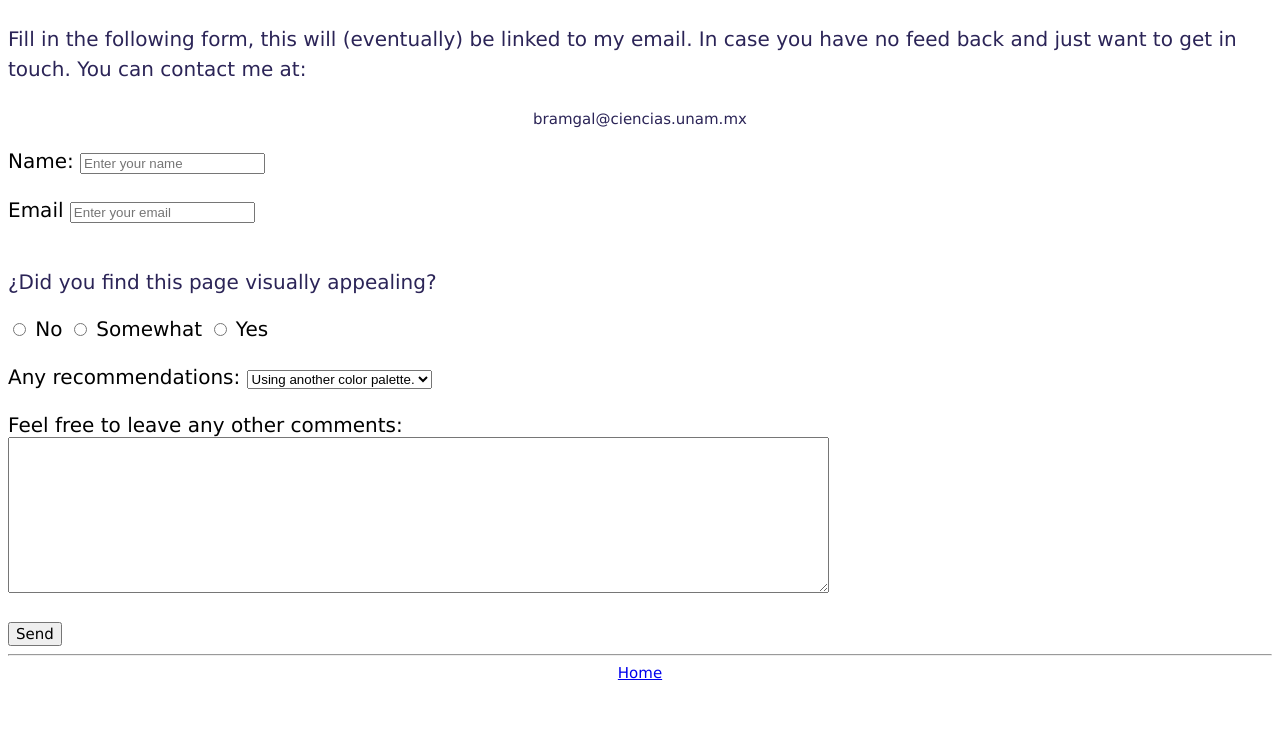
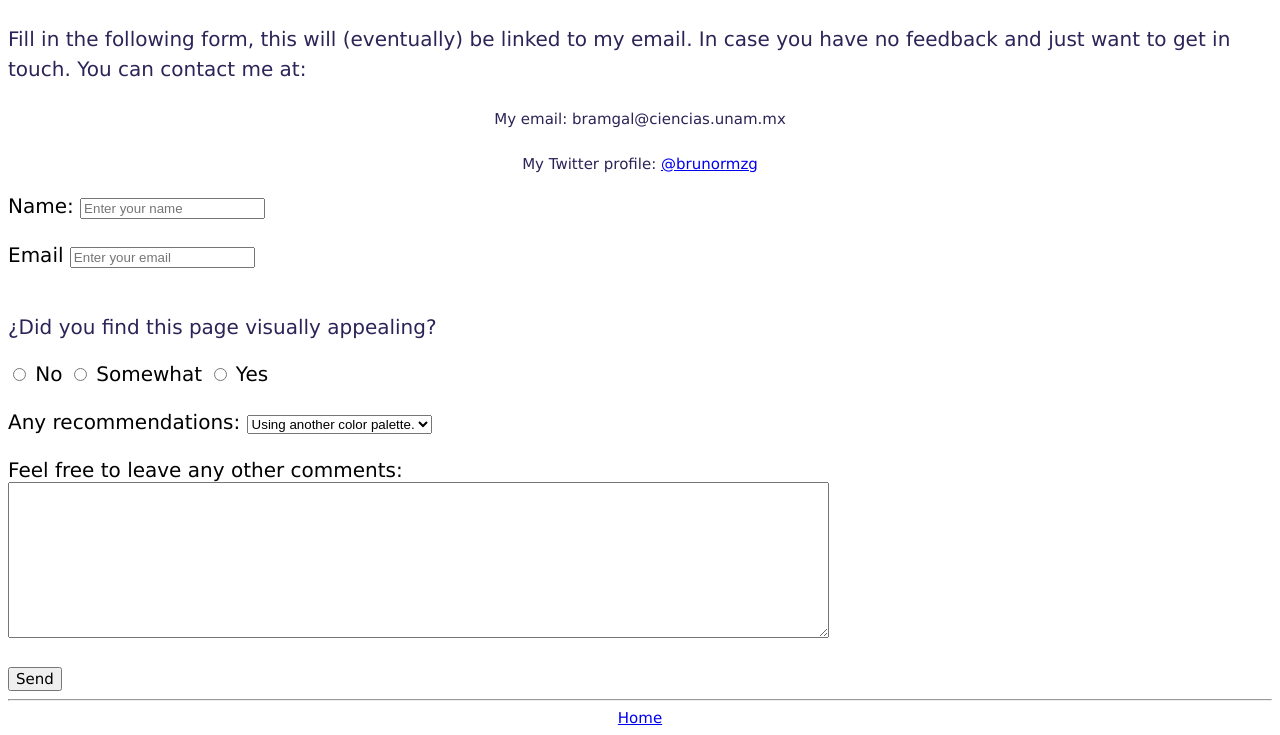
Before and after one commit to brunormzg/brunormzg.github.io, a plain HTML site: page otherpage.html in a window 1280 px wide. Shown: the part 136-871 px from the top of the page. Before the commit the page ends 826 px from the top, so only its background shows below. Drawn offline with Linux system fonts and the light colour scheme.

Commit message:
More tweaking

```diff
--- a/otherpage.html
+++ b/otherpage.html
@@ -12,9 +12,10 @@
     <body> <!--Aquí va lo bueno-->
         <h1>Contact & Feedback</h1>
         <p>Fill in the following form, this will (eventually) be linked to my email. In case you
-            have no feed back and just want to get in touch. You can contact me at:
+            have no feedback and just want to get in touch. You can contact me at:
         </p>
-        <p class="textcenter"> bramgal@ciencias.unam.mx</p>
+        <p class="textcenter"> My email: bramgal@ciencias.unam.mx</p>
+        <p class="textcenter"> My Twitter profile: <a href="https://twitter.com/brunormzg"> @brunormzg</a> </p>
         <div id="form">
             <form>
             <label for="name"> Name: </label>
```
Also changed, not shown: physics.html (+7 -7 lines).
